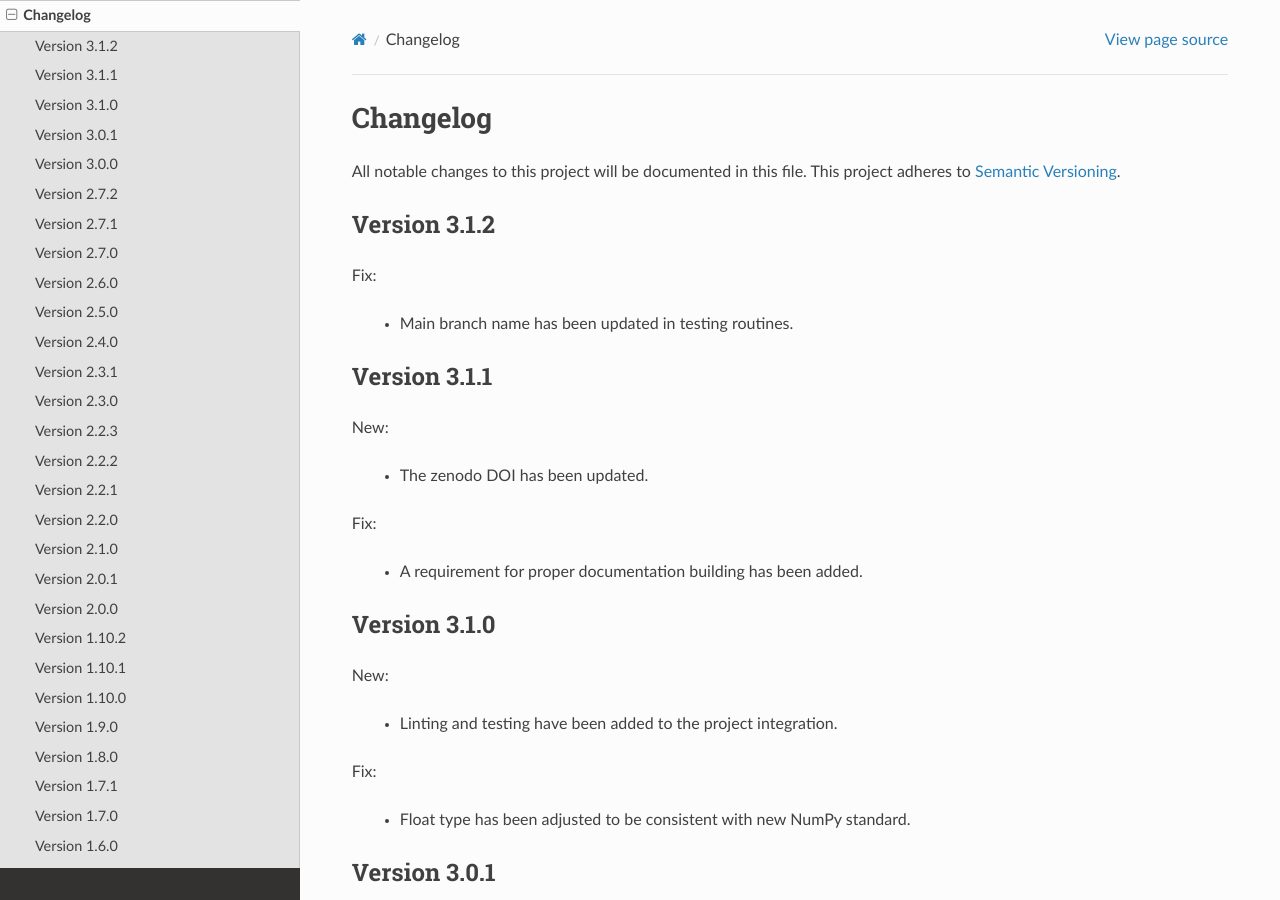
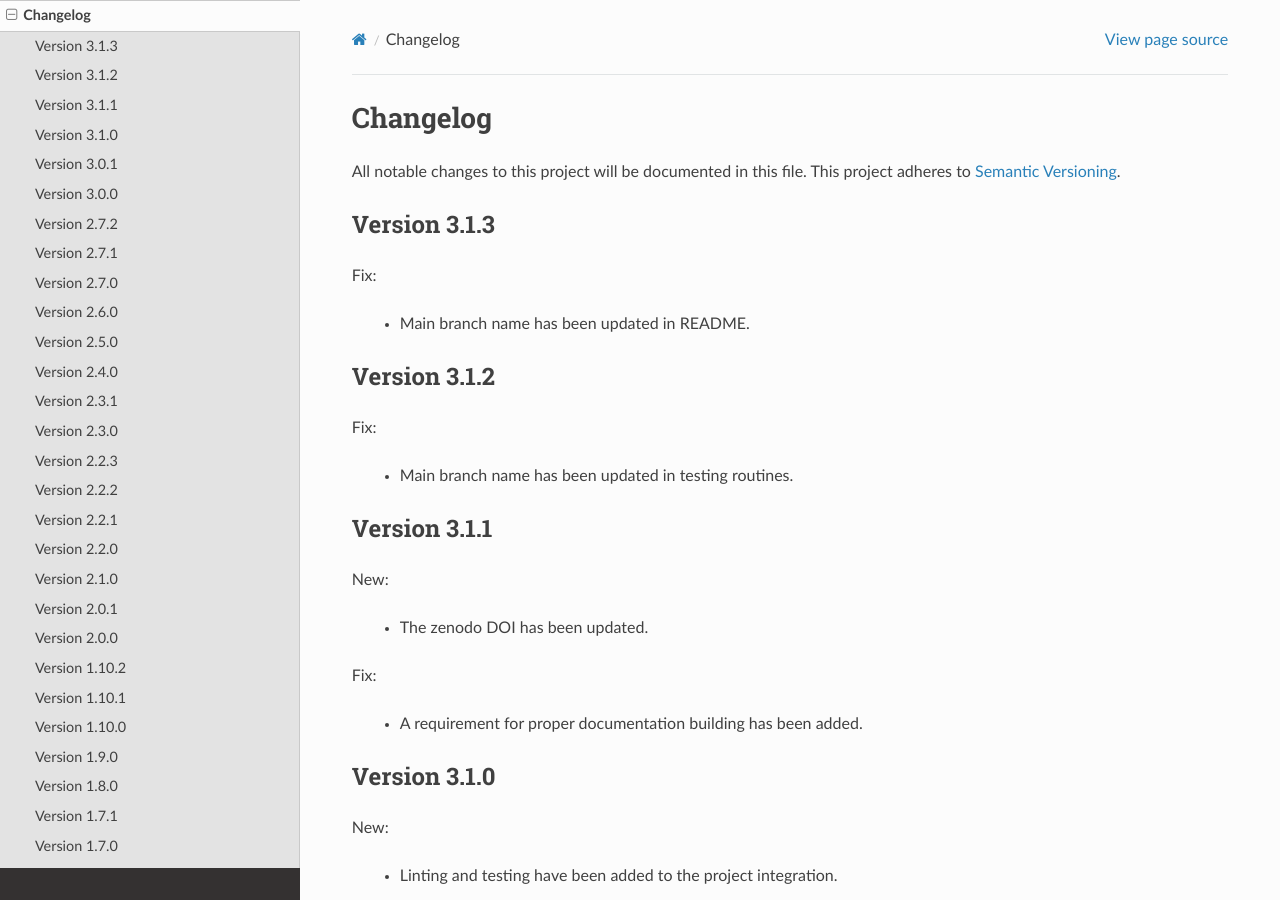
Before and after one commit to mbradle/wnutils, a Sphinx documentation site: the page built from doc/source/changelog.rst, in a window 1280 px wide and 900 px high. Built offline with Sphinx 7.4.7 and the Read the Docs theme 3.1.0, drawn with Linux system fonts in a browser that asks for light colours.

Commit message:
Update main branch name.

```diff
--- a/README.rst
+++ b/README.rst
@@ -53,11 +53,11 @@
 .. |doc_stat| image:: https://readthedocs.org/projects/wnutils/badge/?version=latest
     :target: https://wnutils.readthedocs.io/en/latest/?badge=latest
     :alt: Documentation Status
-.. |test| image:: https://github.com/mbradle/wnutils/actions/workflows/test.yml/badge.svg?branch=main&event=push
+.. |test| image:: https://github.com/mbradle/wnutils/actions/workflows/test.yml/badge.svg?branch=master&event=push
         :target: https://github.com/mbradle/wnutils/actions/workflows/test.yml
 .. |lint| image:: https://img.shields.io/badge/linting-pylint-yellowgreen
     :target: https://github.com/pylint-dev/pylint
-.. |lint-test| image:: https://github.com/mbradle/wnutils/actions/workflows/lint.yml/badge.svg?branch=main&event=push
+.. |lint-test| image:: https://github.com/mbradle/wnutils/actions/workflows/lint.yml/badge.svg?branch=master&event=push
         :target: https://github.com/mbradle/wnutils/actions/workflows/lint.yml
 .. |black| image:: https://img.shields.io/badge/code%20style-black-000000.svg
     :target: https://github.com/psf/black
--- a/doc/source/changelog.rst
+++ b/doc/source/changelog.rst
@@ -3,6 +3,13 @@
 
 All notable changes to this project will be documented in this file.  This
 project adheres to `Semantic Versioning <http://semver.org/spec/v2.0.0.html>`_.
+
+Version 3.1.3
+--------------
+
+Fix:
+
+  * Main branch name has been updated in README.
 
 Version 3.1.2
 --------------
--- a/pyproject.toml
+++ b/pyproject.toml
@@ -8,7 +8,7 @@
 
 [project]
 name = "wnutils"
-version = "3.1.2"
+version = "3.1.3"
 dependencies = ["lxml", "matplotlib", "numpy", "h5py", "scipy"]
 requires-python = ">=3.0"
 authors = [
--- a/wnutils/__about__.py
+++ b/wnutils/__about__.py
@@ -12,6 +12,6 @@
 
 __title__ = "wnutils"
 __summary__ = "Python project to read and plot webnucleo files"
-__version__ = "3.1.2"
+__version__ = "3.1.3"
 __author__ = "Clemson University"
 __copyright__ = "Clemson University, 2018-2025"
```
Also changed, not shown: 1 other file.
